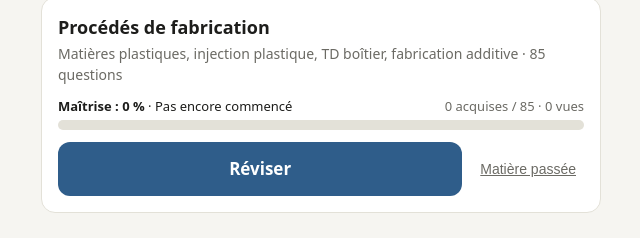
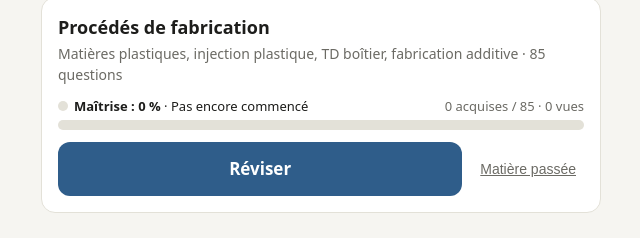
Before and after one commit to vgras616-sys/quiz-ds, a plain HTML site: page index.html in a window 1280 px wide. Shown: the part 93-331 px from the top of the page, 319-959 px from the left. Drawn offline with Linux system fonts and the light colour scheme.

Commit message:
Échelle de maîtrise rouge/orange/verte
Co-Authored-By: Claude Sonnet 5.5 <noreply@anthropic.com>
Claude-Session: https://claude.ai/code/session_017yVgoMusp8HmTvDbSicesT

```diff
--- a/index.html
+++ b/index.html
@@ -2,7 +2,7 @@
 <html lang="fr"><head><meta charset="utf-8">
 <meta name="viewport" content="width=device-width, initial-scale=1, viewport-fit=cover">
 <meta name="apple-mobile-web-app-capable" content="yes"><meta name="theme-color" content="#2f5d8a">
-<title>Révisions DS</title><link rel="stylesheet" href="style.css"><style>.mast{margin:0 0 12px}.mast .l{display:flex;justify-content:space-between;font-size:13px;margin-bottom:4px}.mast .b{height:10px;background:var(--line);border-radius:5px;overflow:hidden}.mast .b i{display:block;height:100%;border-radius:5px;transition:width .3s}.lv0{background:var(--ko)}.lv1{background:#d9902f}.lv2{background:#5aa469}.lv3{background:var(--ok)}</style></head>
+<title>Révisions DS</title><link rel="stylesheet" href="style.css"><style>.mast{margin:0 0 12px}.mast .l{display:flex;justify-content:space-between;font-size:13px;margin-bottom:4px}.mast .b{height:10px;background:var(--line);border-radius:5px;overflow:hidden}.mast .b i{display:block;height:100%;border-radius:5px;transition:width .3s}.lv0{background:#d64545}.lv1{background:#f0932b}.lv2{background:#2e9d5b}.t0{color:#d64545}.t1{color:#e08416}.t2{color:#2e9d5b}.dot{display:inline-block;width:10px;height:10px;border-radius:50%;margin-right:6px}</style></head>
 <body><div class="wrap"><h1>Révisions DS</h1><p class="sub">Matières à travailler</p><div id="list"></div><div id="done"></div></div>
 <script src="ds.js"></script>
 <script src="data/procedes-fabrication.js"></script>
@@ -19,9 +19,9 @@ function mastery(d){
   let seen=0,good=0;
   if(q)q.forEach(x=>{const v=st[qk(x[1])];if(v!==undefined){seen++;if(v===1)good++}});
   const pct=total?Math.round(good/total*100):0;
-  const lv=seen===0?-1:pct>=80?3:pct>=60?2:pct>=30?1:0;
-  const lab=seen===0?'Pas encore commencé':['À retravailler','En progrès','Bien maîtrisé','Maîtrisé'][lv];
-  return `<div class="mast"><div class="l"><span><b>Maîtrise : ${pct} %</b> · ${lab}</span><span style="color:var(--mute)">${good} acquises / ${total} · ${seen} vues</span></div><div class="b"><i class="lv${Math.max(lv,0)}" style="width:${pct}%"></i></div></div>`;
+  const lv=seen===0?-1:pct>=75?2:pct>=40?1:0;
+  const lab=seen===0?'Pas encore commencé':['À retravailler','En progrès','Maîtrisé'][lv];
+  return `<div class="mast"><div class="l"><span><span class="dot ${lv<0?'':'lv'+lv}" style="${lv<0?'background:var(--line)':''}"></span><b class="${lv<0?'':'t'+lv}">Maîtrise : ${pct} %</b> · ${lab}</span><span style="color:var(--mute)">${good} acquises / ${total} · ${seen} vues</span></div><div class="b"><i class="lv${Math.max(lv,0)}" style="width:${pct}%"></i></div></div>`;
 }
 function render(){
   const passed=get(),todo=DS.filter(d=>!passed.includes(d.id)),done=DS.filter(d=>passed.includes(d.id));
```
